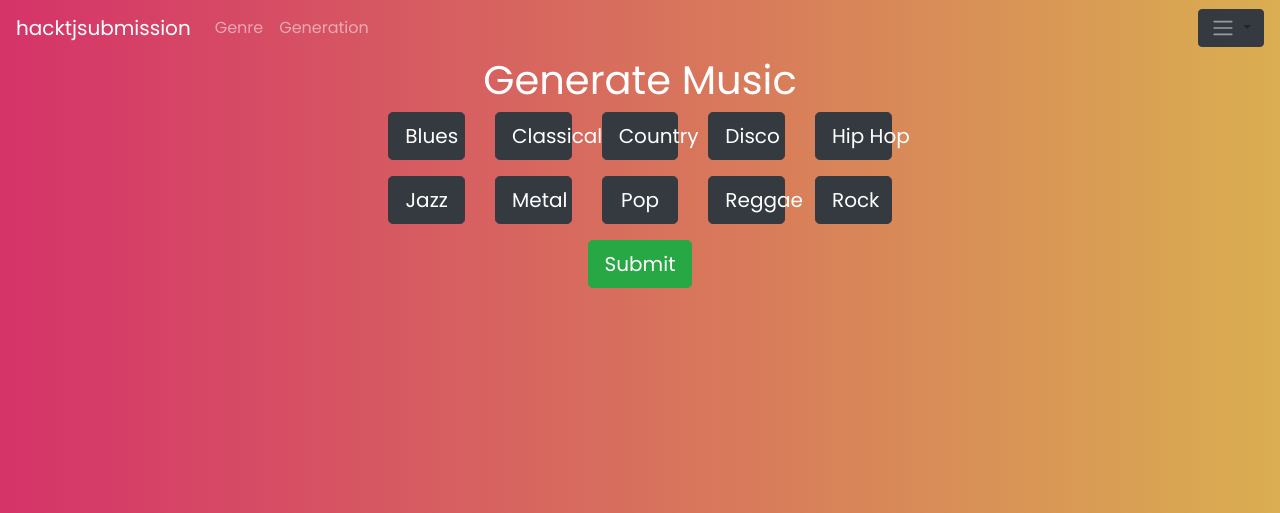
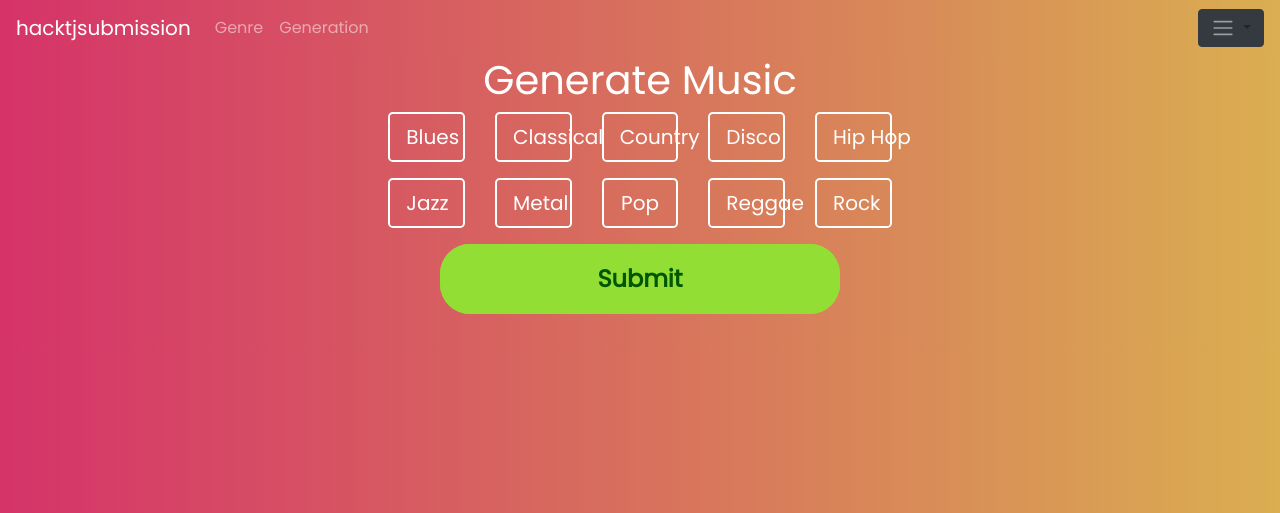
Before and after one commit to saisree27/hacktj-8.0-project, a Django app: page /generation in a window 1280 px wide. Shown: the top 513 px of the page. Run offline with Django 3.2, Linux system fonts and the light colour scheme; some libraries are stand-ins or nearby versions.

Commit message:
More button styling

```diff
--- a/hacktj8/music/static/css/generation.css
+++ b/hacktj8/music/static/css/generation.css
@@ -1,3 +1,116 @@
-.btn-dark:focus {
+.custom-background:focus {
     background-color: green;
+    border-radius: 50px;
 }
+
+:root {
+    --background: #E5FFB3;
+    --background-accent: #DBF8A3;
+    --background-accent-2: #BDE66E;
+    --light: #92DE34;
+    --dark: #69BC22;
+    --text: #025600;
+  }
+
+.custom-background {
+    background: transparent;
+    border: 2px solid white;
+    color: white;
+}
+
+.custom-background:hover {
+    font-weight: 600;
+    color: #fff;
+    cursor: pointer;
+    text-align:center;
+
+    background-color: green;
+
+    border-radius: 50px;
+    moz-transition: all .4s ease-in-out;
+    -o-transition: all .4s ease-in-out;
+    -webkit-transition: all .4s ease-in-out;
+    transition: all .4s ease-in-out;
+
+}
+
+#submitButton {
+    display: block;
+    cursor: pointer;
+    outline: none;
+    border: none;
+    background-color: var(--light);
+    width: 400px;
+    height: 70px;
+    z-index: 20;
+    border-radius: 30px;
+    font-size: 1.5rem;
+    font-weight: 600;
+    color: var(--text);
+    background-size: 100% 100%;
+    box-shadow: 0 0 0 7px var(--light) inset;
+    margin-bottom: 15px;
+}
+
+#submitButton:hover {
+    background-image: linear-gradient(
+        145deg,
+        transparent 10%,
+        var(--dark) 10% 20%,
+        transparent 20% 30%,
+        var(--dark) 30% 40%,
+        transparent 40% 50%,
+        var(--dark) 50% 60%,
+        transparent 60% 70%,
+        var(--dark) 70% 80%,
+        transparent 80% 90%,
+        var(--dark) 90% 100%
+    );
+    animation: background 3s linear infinite;
+}
+
+@keyframes background {
+    0% {
+        background-position: 0 0;
+    }
+    100% {
+        background-position: 300px 0;
+    }
+}
+
+
+/*
+.gradient-button {
+    margin: 10px;
+    font-family: "Arial Black", Gadget, sans-serif;
+    font-size: 20px;
+    padding: 15px;
+    text-align: center;
+    text-transform: uppercase;
+    transition: 0.5s;
+    background-size: 200% auto;
+    color: #FFF;
+    box-shadow: 0 0 20px #eee;
+    border-radius: 10px;
+    width: 200px;
+    box-shadow: 0 1px 3px rgba(0,0,0,0.12), 0 1px 2px rgba(0,0,0,0.24);
+    transition: all 0.3s cubic-bezier(.25,.8,.25,1);
+    cursor: pointer;
+    display: inline-block;
+    border-radius: 25px;
+}
+.gradient-button:hover{
+    box-shadow: 0 10px 20px rgba(0,0,0,0.19), 0 6px 6px rgba(0,0,0,0.23);
+    margin: 8px 10px 12px;
+}
+.gradient-button-1 {background-image: linear-gradient(to right, #DD5E89 0%, #F7BB97 51%, #DD5E89 100%)}
+.gradient-button-1:hover { background-position: right center; }
+
+.gradient-button-2 {background-image: linear-gradient(to right, #2BC0E4 0%, #EAECC6 51%, #2BC0E4 100%)}
+.gradient-button-2:hover { background-position: right center; }
+
+.gradient-button-3 {background-image: linear-gradient(to right, #7474BF 0%, #348AC7 51%, #7474BF 100%)}
+.gradient-button-3:hover { background-position: right center; }
+
+.gradient-button-4 {background-image: linear-gradient(to right, #00d2ff 0%, #3a7bd5 51%, #00d2ff 100%)}
+.gradient-button-4:hover { background-position: right center; } */
--- a/hacktj8/music/templates/music/generation.html
+++ b/hacktj8/music/templates/music/generation.html
@@ -18,45 +18,45 @@
 
         <div class="row justify-content-center">
             <div class="col-sm-1">
-                <button class="btn btn-dark btn-block btn-lg" onclick="buttonValue()" id="blues"
+                <button class="btn btn-block btn-lg custom-background" onclick="buttonValue()" id="blues"
                     value="blues">Blues</button>
             </div>
             <div class="col-sm-1">
-                <button class="btn btn-dark btn-block btn-lg" onclick="buttonValue()" id="classical"
+                <button class="btn  btn-block btn-lg custom-background" onclick="buttonValue()" id="classical"
                     value="classical">Classical</button>
             </div>
             <div class="col-sm-1">
-                <button class="btn btn-dark btn-block btn-lg" onclick="buttonValue()" id="country"
+                <button class="btn  btn-block btn-lg custom-background" onclick="buttonValue()" id="country"
                     value="country">Country</button>
             </div>
             <div class="col-sm-1">
-                <button class="btn btn-dark btn-block btn-lg" onclick="buttonValue()" id="disco"
+                <button class="btn  btn-block btn-lg custom-background" onclick="buttonValue()" id="disco"
                     value="disco">Disco</button>
             </div>
             <div class="col-sm-1">
-                <button class="btn btn-dark btn-block btn-lg" onclick="buttonValue()" id="hiphop" value="hiphop">Hip
+                <button class="btn  btn-block btn-lg custom-background" onclick="buttonValue()" id="hiphop" value="hiphop">Hip
                     Hop</button>
             </div>
         </div>
 
         <div class="row justify-content-center mt-3">
             <div class="col-sm-1">
-                <button class="btn btn-dark btn-block btn-lg" onclick="buttonValue()" id="jazz"
+                <button class="btn  btn-block btn-lg custom-background" onclick="buttonValue()" id="jazz"
                     value="jazz">Jazz</button>
             </div>
             <div class="col-sm-1">
-                <button class="btn btn-dark btn-block btn-lg" onclick="buttonValue()" id="metal"
+                <button class="btn  btn-block btn-lg custom-background" onclick="buttonValue()" id="metal"
                     value="metal">Metal</button>
             </div>
             <div class="col-sm-1">
-                <button class="btn btn-dark btn-block btn-lg" onclick="buttonValue()" id="pop" value="pop">Pop</button>
+                <button class="btn  btn-block btn-lg custom-background" onclick="buttonValue()" id="pop" value="pop">Pop</button>
             </div>
             <div class="col-sm-1">
-                <button class="btn btn-dark btn-block btn-lg" onclick="buttonValue()" id="reggae"
+                <button class="btn  btn-block btn-lg custom-background" onclick="buttonValue()" id="reggae"
                     value="reggae">Reggae</button>
             </div>
             <div class="col-sm-1">
-                <button class="btn btn-dark btn-block btn-lg" onclick="buttonValue()" id="rock"
+                <button class="btn btn-block btn-lg custom-background" onclick="buttonValue()" id="rock"
                     value="rock">Rock</button>
             </div>
         </div>
```
